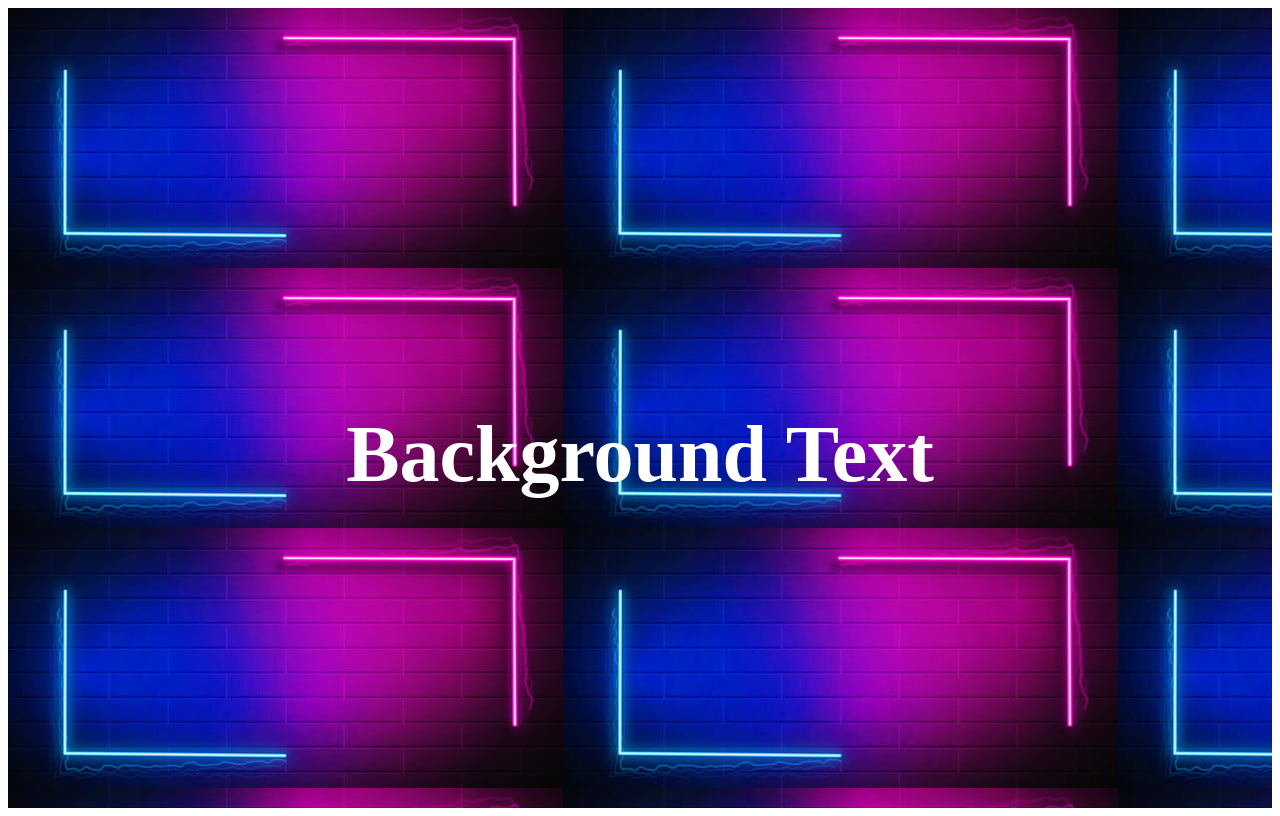
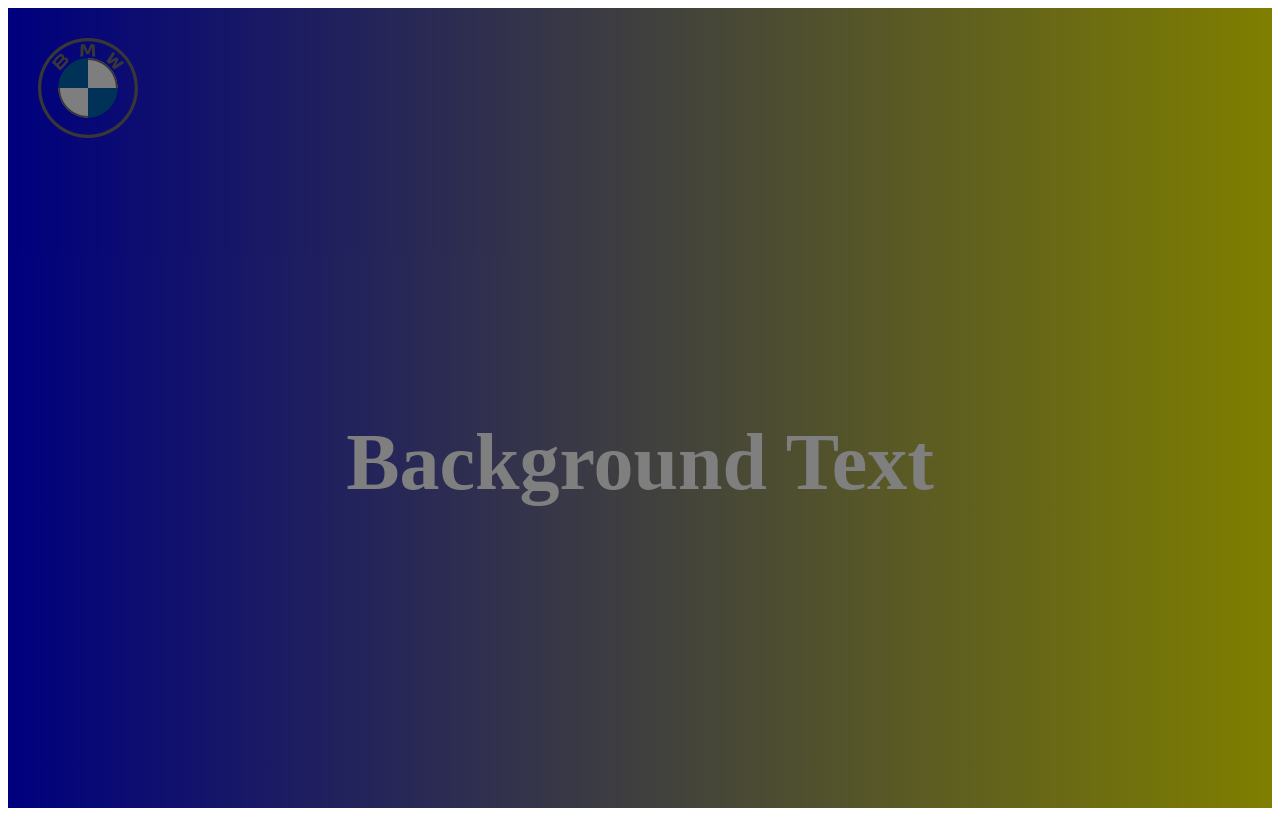
Before and after one commit to Gurban-Gurbanzade/Udemy-Css-Task, a plain HTML site: page CSS-Task/part_4-Css/background.html in a window 1280 px wide. Drawn offline with Linux system fonts and the light colour scheme.

Commit message:
BCK Opacity and Gradient Example

```diff
--- a/CSS-Task/part_4-Css/background.html
+++ b/CSS-Task/part_4-Css/background.html
@@ -12,6 +12,8 @@
 <body>
     <div id="header">
         <h1>Background Text</h1>
+        <img class="logo" src="image/logo.svg" alt="">
+        <div class="cover">sadasdasdsdadadadasdasdsdlksdj'fjsadlfjsad;flj\sadfj</div>
     </div>
 
 </body>
--- a/CSS-Task/part_4-Css/css/style.css
+++ b/CSS-Task/part_4-Css/css/style.css
@@ -4,10 +4,12 @@ body {
 } */
 
 #header {
+    position: relative;
     background-color: red;
     height: 100vh;
-    background-image: url("/part_4-Css/image/bck.jpg");
-
+    background-image: linear-gradient(to right, blue, yellow);
+    /* background-image: url("/part_4-Css/image/bck.jpg"); */
+    background-size: cover;
 }
 
 h1 {
@@ -18,3 +20,21 @@ h1 {
     font-size: 80px;
     transform: translate(-50%, -50%);
 }
+
+.cover {
+    background-color: black;
+    position: absolute;
+    opacity: 0.5;
+    top: 0;
+    left: 0;
+    width: 100%;
+    height: 100%;
+}
+
+.logo {
+    position: absolute;
+    top: 30px;
+    left: 30px;
+    width: 100px;
+
+}
```
